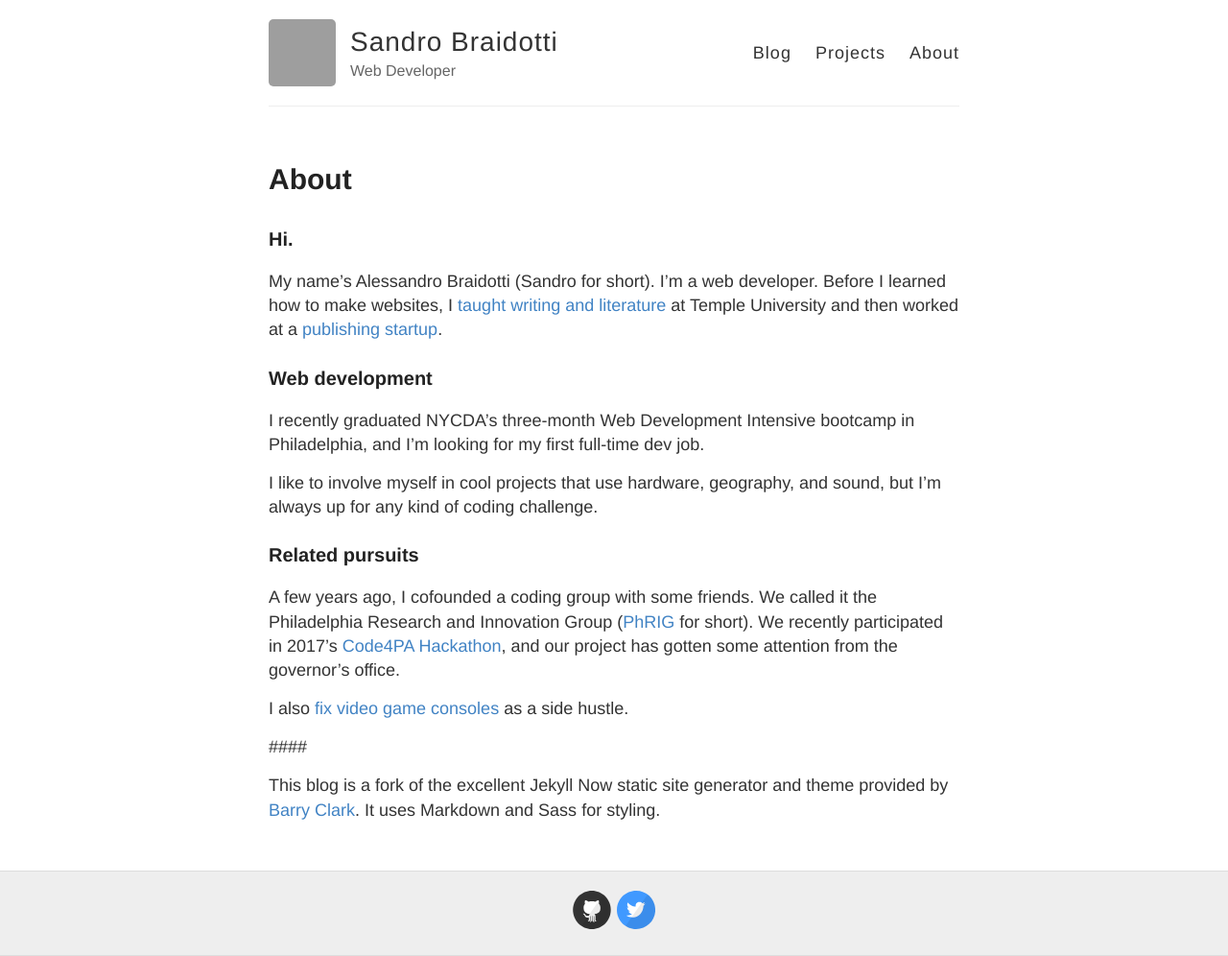
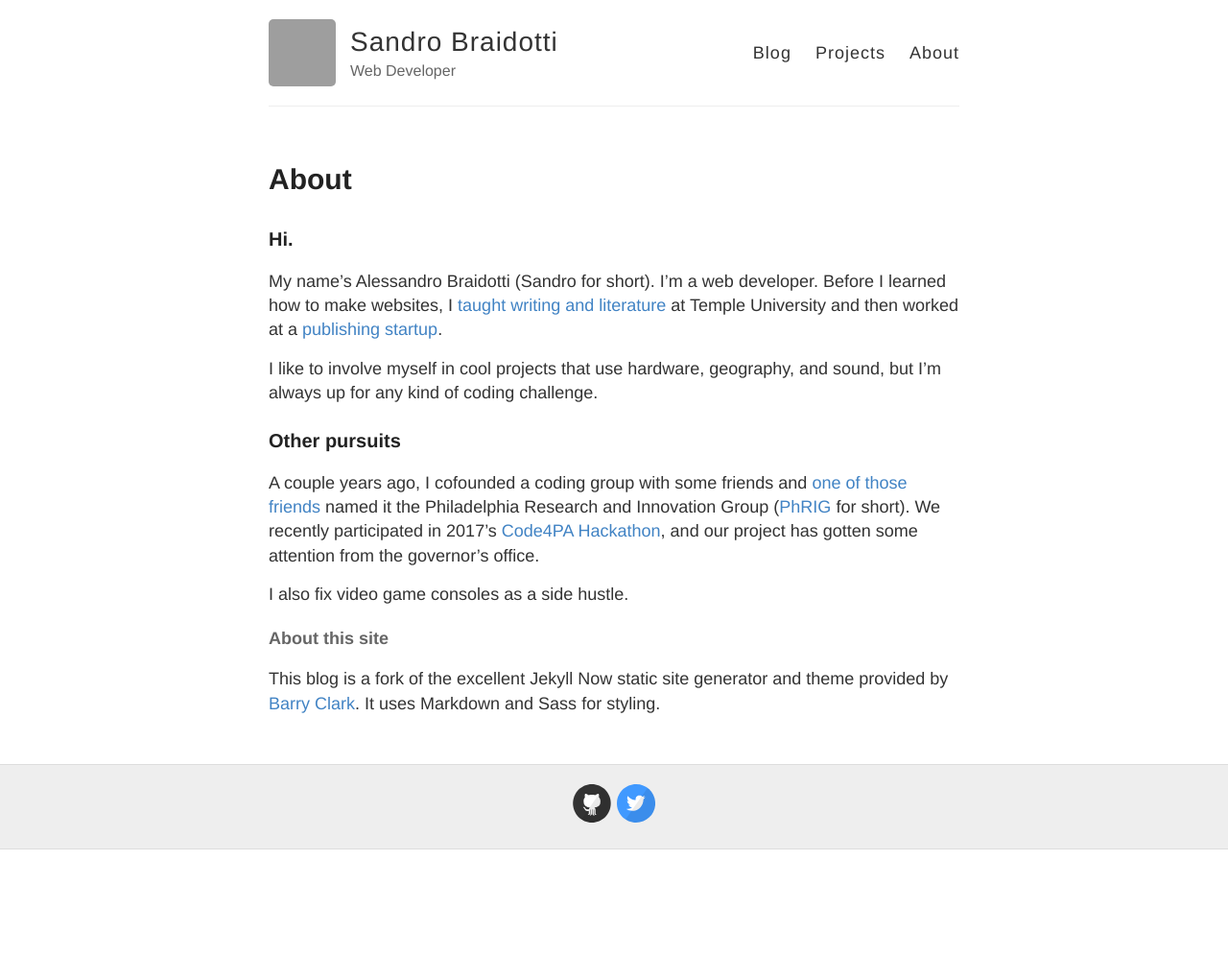
Before and after one commit to abraidotti/abraidotti.github.io, a Jekyll site: the page built from about.md, in a window 1280 px wide. Shown: the whole page at 96% size. Built offline with Jekyll 4.4.1, drawn with Linux system fonts in a browser that asks for light colours; after the commit the page ends 900 px from its top, so only the background shows below that; grey boxes are pictures that could not be loaded.

Commit message:
reconfigure about page

```diff
--- a/about.md
+++ b/about.md
@@ -6,21 +6,16 @@ permalink: /about/
 
 ### Hi.
 
-My name's Alessandro Braidotti (Sandro for short). I'm a web developer.
-Before I learned how to make websites, I [taught writing and literature](http://www.ratemyprofessors.com/ShowRatings.jsp?tid=1321388) at Temple University and then worked at a [publishing startup](http://www.bookbaby.com).
-
-### Web development
-
-I recently graduated NYCDA's three-month Web Development Intensive bootcamp in Philadelphia, and I'm looking for my first full-time dev job.
+My name's Alessandro Braidotti (Sandro for short). I'm a web developer. Before I learned how to make websites, I [taught writing and literature](http://www.ratemyprofessors.com/ShowRatings.jsp?tid=1321388) at Temple University and then worked at a [publishing startup](http://www.bookbaby.com).
 
 I like to involve myself in cool projects that use hardware, geography, and sound, but I'm always up for any kind of coding challenge.
 
-### Related pursuits
+### Other pursuits
 
-A few years ago, I cofounded a coding group with some friends. We called it the Philadelphia Research and Innovation Group ([PhRIG](https://phrig.github.io/) for short). We recently participated in 2017's [Code4PA Hackathon](https://technical.ly/philly/2017/11/03/final-projects-code4pa-hackathon/), and our project has gotten some attention from the governor's office.
+A couple years ago, I cofounded a coding group with some friends and [one of those friends](http://www.williambolton.com/) named it the Philadelphia Research and Innovation Group ([PhRIG](https://phrig.github.io/) for short). We recently participated in 2017's [Code4PA Hackathon](https://technical.ly/philly/2017/11/03/final-projects-code4pa-hackathon/), and our project has gotten some attention from the governor's office.
 
-I also [fix video game consoles](#) as a side hustle.
+I also fix video game consoles as a side hustle.
 
-####
+#### About this site
 
 This blog is a fork of the excellent Jekyll Now static site generator and theme provided by [Barry Clark](https://github.com/barryclark/jekyll-now). It uses Markdown and Sass for styling.
```
